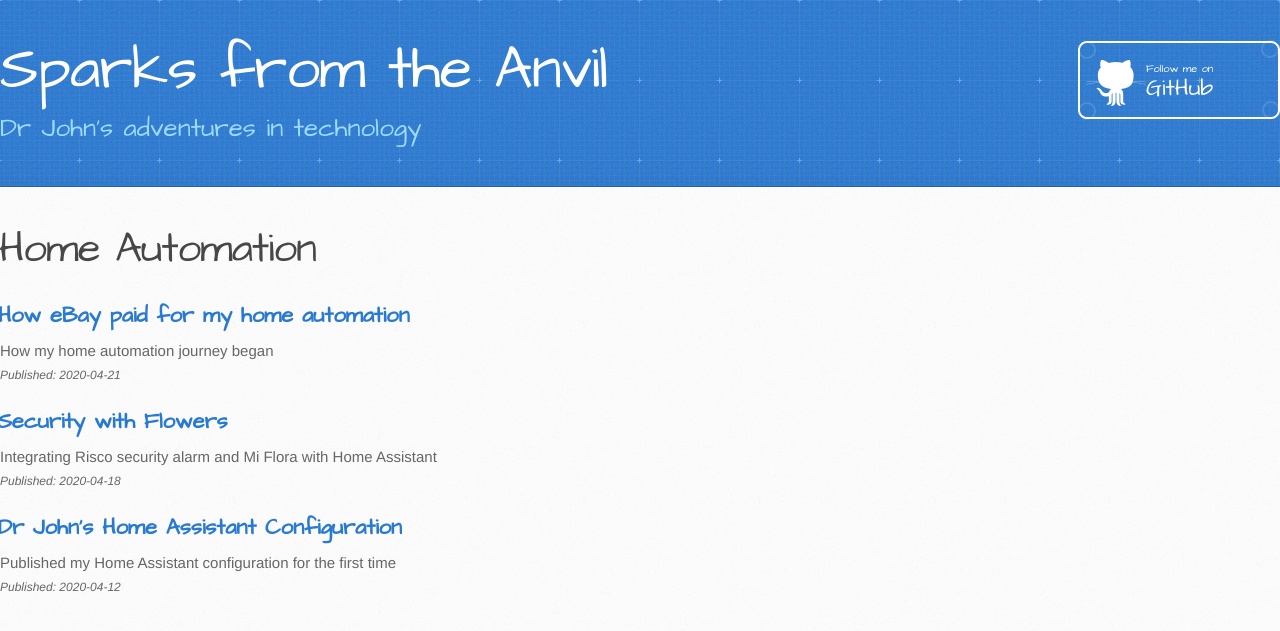
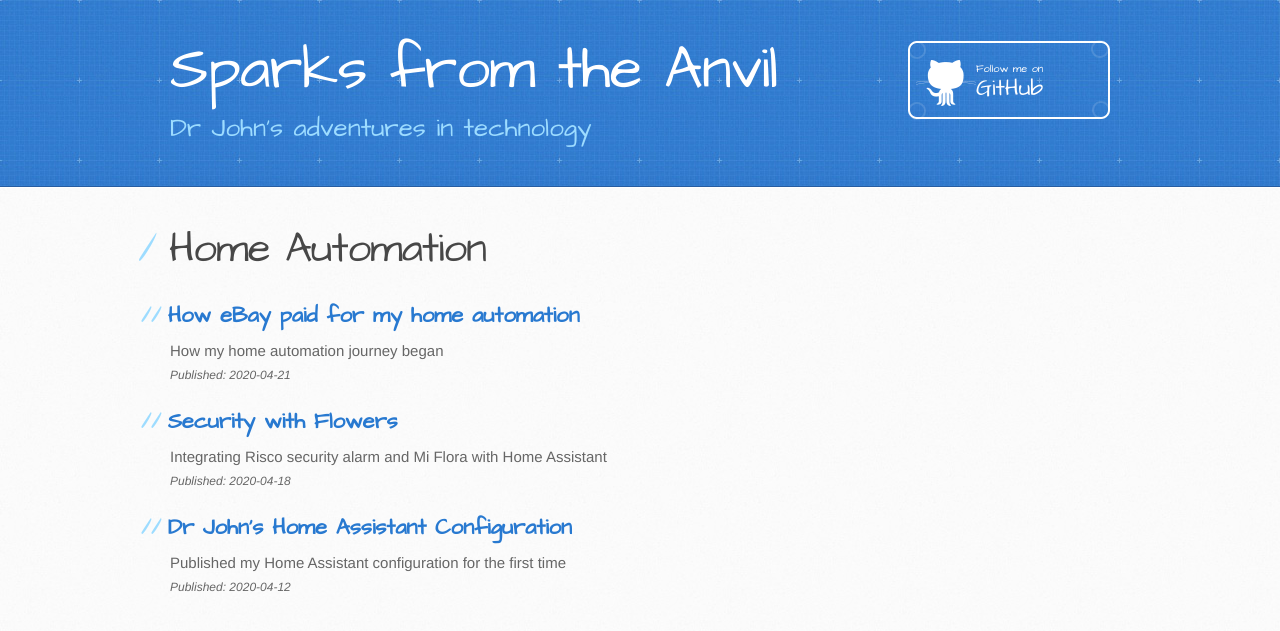
Before and after one commit to DrJohnT/DrJohnT.github.io, a Jekyll site: the page built from README.md, in a window 1280 px wide. Shown: the top 631 px of the page. Built offline with Jekyll 4.4.1, drawn with Linux system fonts in a browser that asks for light colours; our own code applies the rules of GitHub Pages for plain Markdown files.

Commit message:
Add width back in

```diff
--- a/_sass/jekyll-theme-architect.scss
+++ b/_sass/jekyll-theme-architect.scss
@@ -55,8 +55,7 @@ header h2 {
 
 .inner {
   position: relative;
-  //width: 940px;
-  width: 100%;
+  width: 940px;
   margin: 0 auto;
 }
 
@@ -74,10 +73,9 @@ header h2 {
   max-width: 100%;
 }
 
-/*
 aside#sidebar {
   float: right;
-  width: 200px;
+  width: 100px;
   min-height: 504px;
   padding-left: 20px;
   font-size: 12px;
@@ -89,7 +87,6 @@ aside#sidebar p.repo-owner,
 aside#sidebar p.repo-owner a {
   font-weight: bold;
 }
-*/
 
 #downloads {
   margin-bottom: 40px;
```
